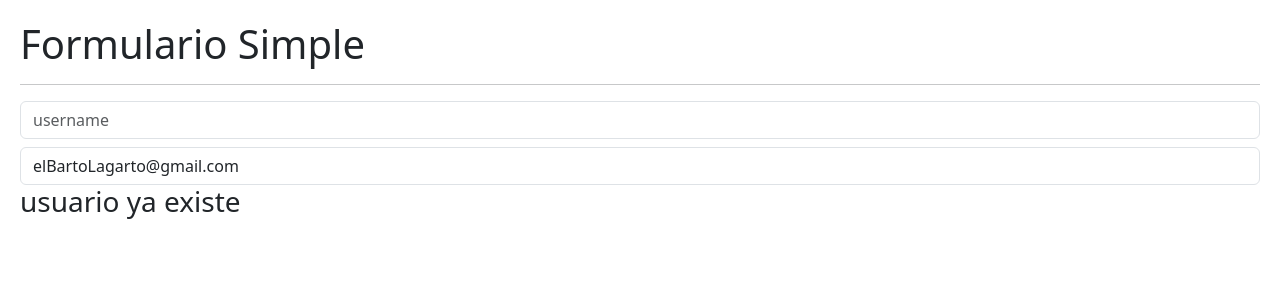
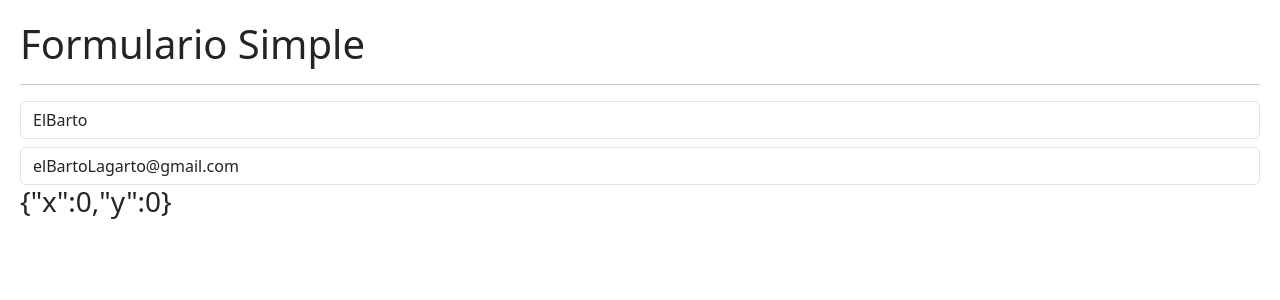
Before and after one commit to FedeAltava/hook-app, a React (Vite) app: page / in a window 1280 px wide. Shown: the top 300 px of the page. Built offline with nearby package versions, Linux system fonts and the light colour scheme.

Commit message:
coords message.jsx useEffect and evenListeners

```diff
--- a/src/01-UseState/02-UseEffect/Message.jsx
+++ b/src/01-UseState/02-UseEffect/Message.jsx
@@ -1,9 +1,30 @@
+import { useState } from "react";
+import { useEffect } from "react"
 
 
 export const Message = () => {
-  return (
+
+    const [ coords, setCoords ] = useState({x:0, y:0})
+
+    useEffect(()=>{
+
+        const onMouseMove = ({ x, y})=>{
+            setCoords({ x, y})
+            console.timeLog(coords);
+        }
+
+        window.addEventListener('mousemove',onMouseMove);
+
+        return ()=>{
+            window.removeEventListener('mousemove',onMouseMove);
+        }
+
+    },[])
+
+
+    return (
     <>
-        <h3>usuario ya existe</h3>
+        <h3>{JSON.stringify(coords)}</h3>
     </>
   )
 }
--- a/src/01-UseState/02-UseEffect/SimpleFrom.jsx
+++ b/src/01-UseState/02-UseEffect/SimpleFrom.jsx
@@ -4,7 +4,7 @@ import { Message } from "./Message";
 
 export const SimpleFrom = () => {
     const [formState, setFormState ] = useState({
-        usrname: 'ElBarto',
+        username: 'ElBarto',
         email: 'elBartoLagarto@gmail.com'
     });
 
@@ -45,7 +45,7 @@ export const SimpleFrom = () => {
         onChange={onInputChange}
 
       />
-      <Message />
+      {(username === 'ElBarto') && <Message />}
     </>
 
   );
```
